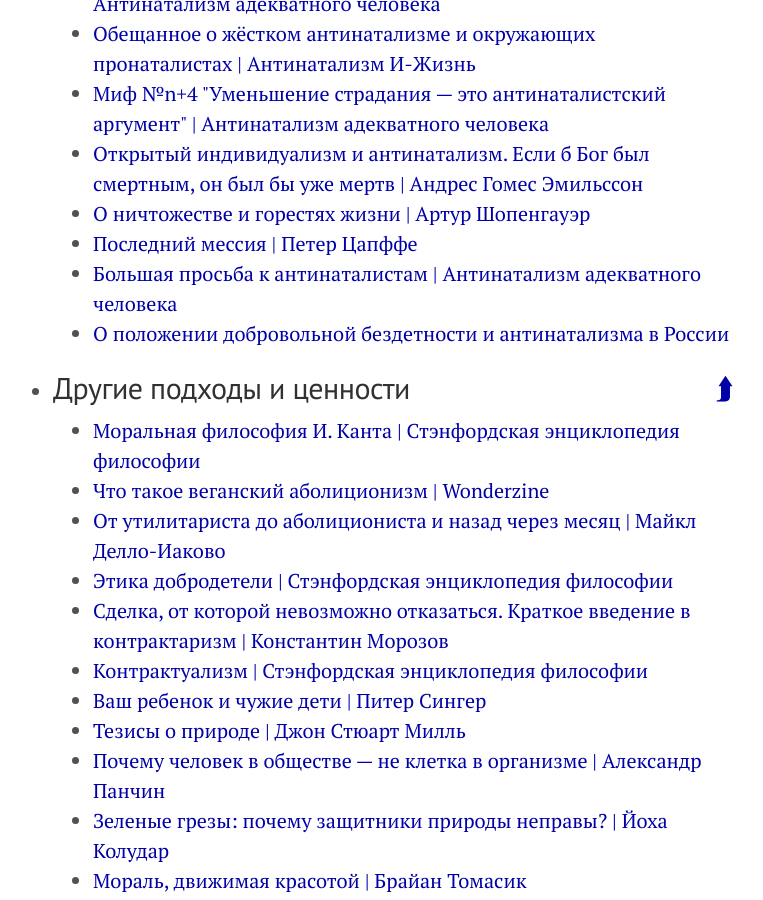
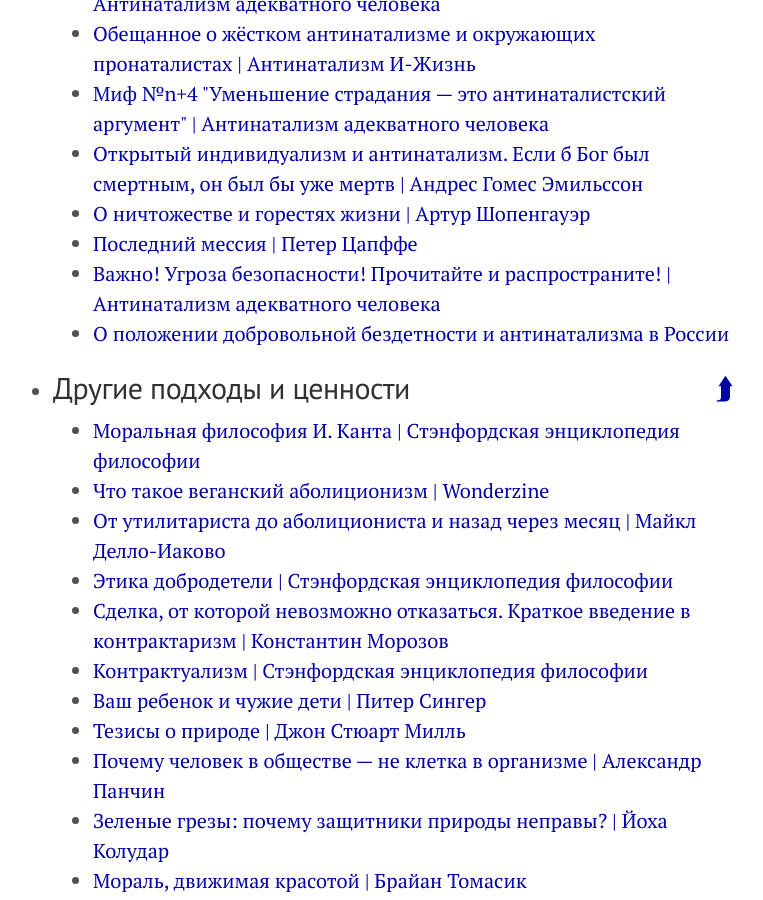
Before and after one commit to ReducingSuffering/reducingsuffering.github.io, a Jekyll site: the page built from index.md, in a window 1280 px wide and 900 px high, scrolled down 3899 px. Shown: the whole window, without its empty margins (267-1030 px from the left). Built offline with Jekyll 4.4.1, drawn with Linux system fonts in a browser that asks for light colours.

Commit message:
Update 2022-03-20-355.md

```diff
--- a/_posts/wt/СМИ/Антинатализм адекватного человека/2022-03-20-355.md
+++ b/_posts/wt/СМИ/Антинатализм адекватного человека/2022-03-20-355.md
@@ -1,6 +1,6 @@
 ---
 layout: post
-title: Большая просьба к антинаталистам
+title: Важно! Угроза безопасности! Прочитайте и распространите!
 unixtime: 1647792734
 vk: https://vk.com/wall-199052526_355
 telegram: https://t.me/reducing_suffering/200
```
